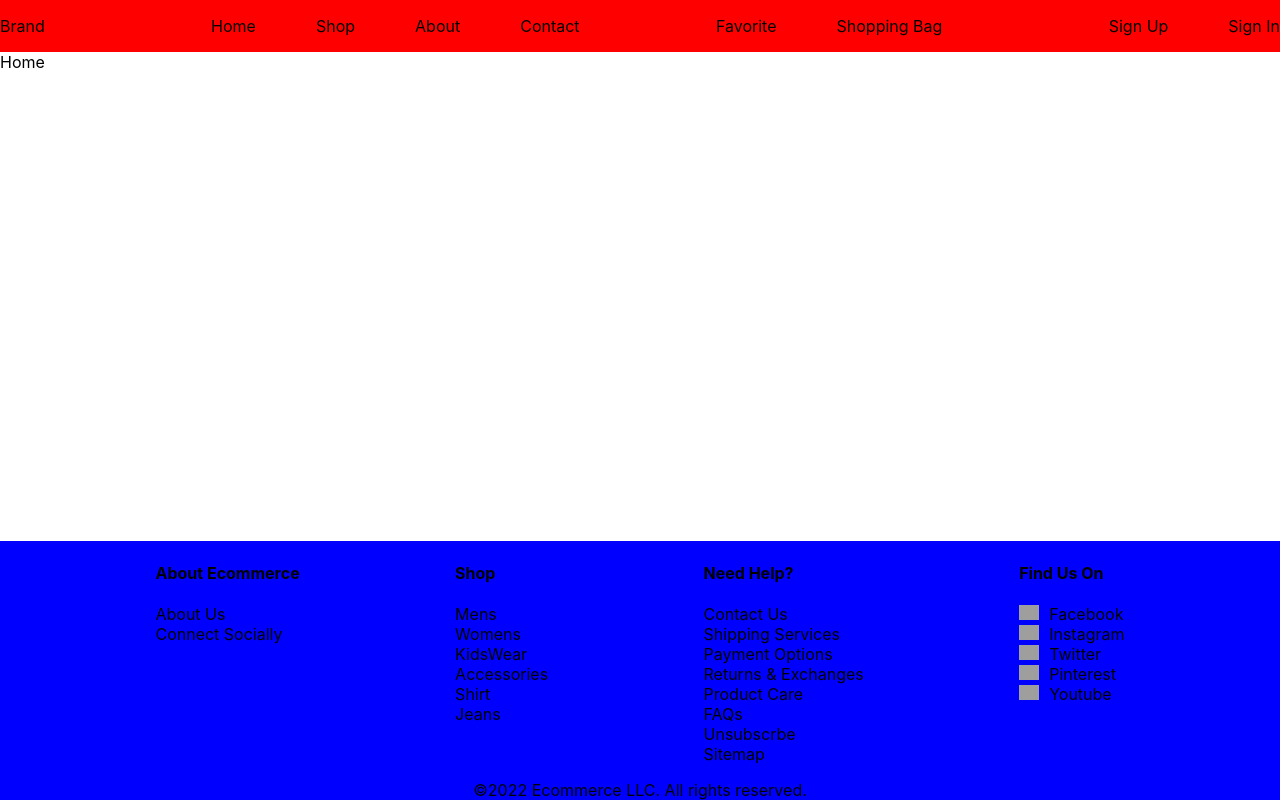
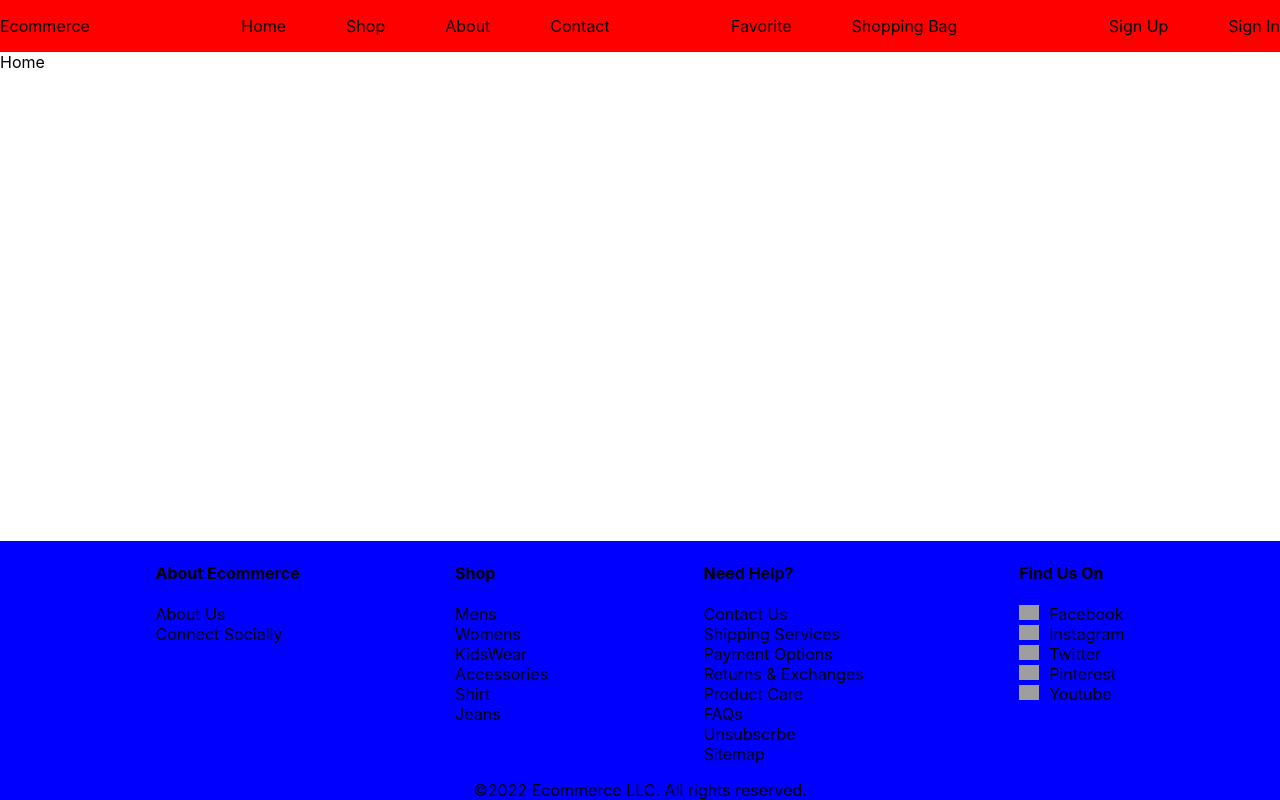
Before and after one commit to ashishthomas2202/ecommerce-frontend, a Next.js app: page / in a window 1280 px wide. Built offline with nearby package versions, Linux system fonts and the light colour scheme; grey boxes are pictures that could not be loaded.

Commit message:
changed the brand name to set dynamically

```diff
--- a/components/Header/Header.js
+++ b/components/Header/Header.js
@@ -1,10 +1,10 @@
 import React from 'react';
 import Link from 'next/link';
 import style from './Header.module.scss';
-
+import { Brand } from '../../utils/settings';
 export default function Header() {
   /****************** Brand ******************/
-  const brand = <div className={style.brand}>Brand</div>;
+  const brand = <div className={style.brand}>{Brand.name}</div>;
 
   /****************** Menu ******************/
   const menuItems = [
```
